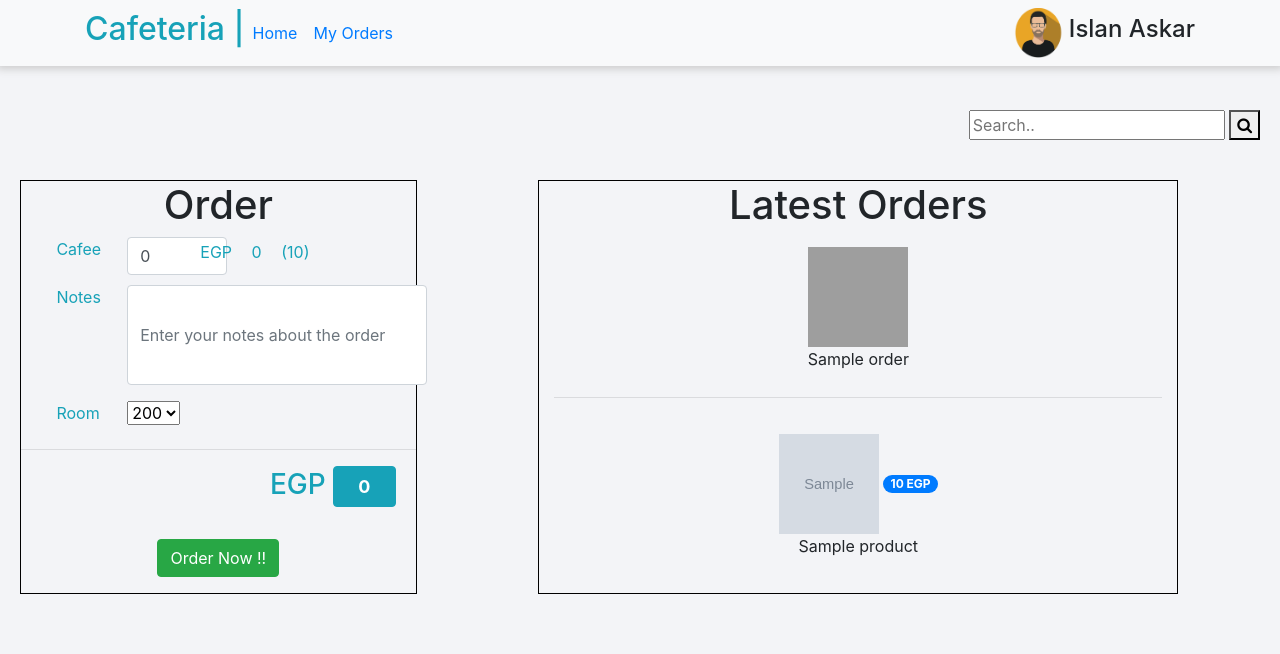
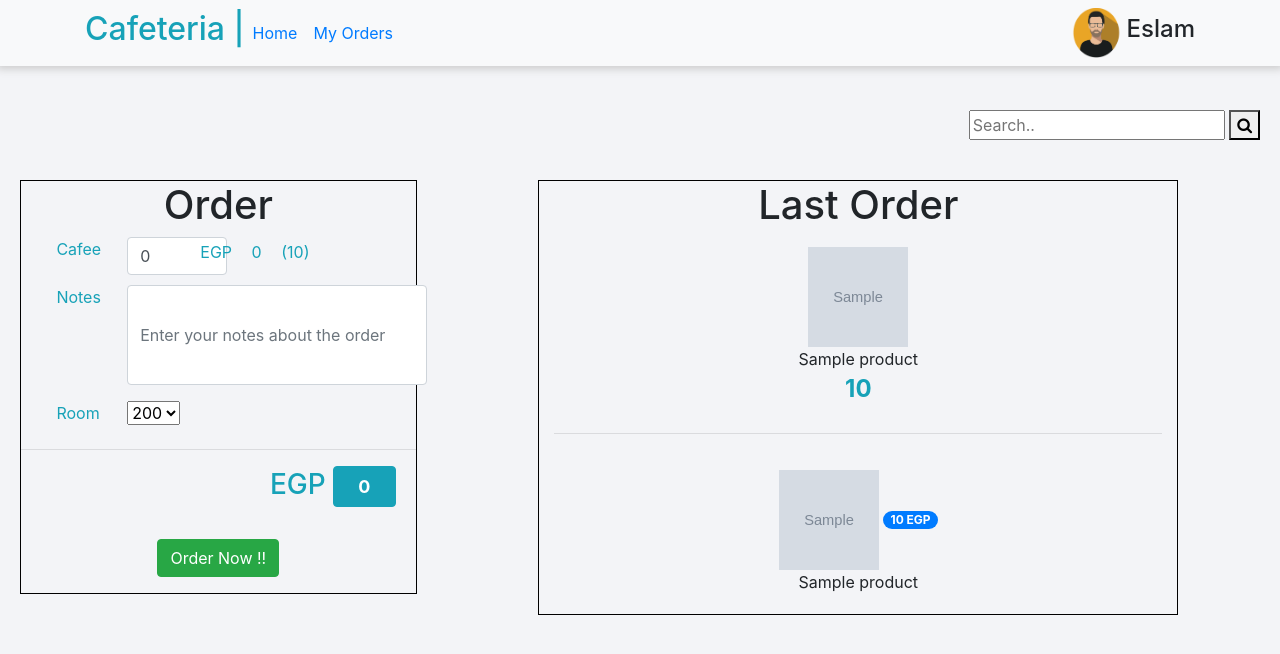
Before and after one commit to eslamelkholy/PHP-Cafeteria-Project, a PHP site: page /userhome.php in a window 1280 px wide. Shown: the top 654 px of the page. Run offline with PHP 8.4, Linux system fonts and the light colour scheme; tables that the repository leaves empty or names only in its code hold one stand-in row (values such as "Sample post"); grey boxes marked "Sample" are stand-in pictures; grey boxes are pictures that could not be loaded.

Commit message:
Show Orders using Jquery

```diff
--- a/Model/order.class.php
+++ b/Model/order.class.php
@@ -84,12 +84,15 @@ class Order
         ");
         return ($result) ? true : false;
     }
-    //List Latest Five Orders
-    public static function getLatestOrders()
+    //Get Last Order
+    public static function getLastOrderData()
     {
         global $db;
-        $result = mysqli_query($db,"SELECT name FROM orders INNER JOIN users ON orders.user_id = users.id LIMIT 5");
-        return $result;
+        $myOrder = mysqli_query($db,"SELECT * FROM orders WHERE `user_id` = 1 ORDER BY id DESC LIMIT 1");
+        $myOrderData = mysqli_fetch_assoc($myOrder);
+        $orderId = $myOrderData['id'];
+        $result = mysqli_query($db,"SELECT * FROM order_products INNER JOIN products ON product_id = id HAVING order_id = '$orderId'");
+        return ($result) ? $result : false;
     }
 }
 ?>
--- a/Views/myorders.php
+++ b/Views/myorders.php
@@ -1,3 +1,4 @@
+<!DOCTYPE html>
 <html>
 <head>
     <title>My Orders</title>
@@ -28,7 +29,6 @@
             border: 2px solid black;
             width: 100%;
             margin-top: 50px;
-
         }
         .images{
             margin-left: 40px;
--- a/Views/userNavbar.php
+++ b/Views/userNavbar.php
@@ -5,16 +5,16 @@
             <div class="collapse navbar-collapse " id="navbarSupportedContent">
                 <ul class="navbar-nav mr-auto">
                     <li class="nav-item active">
-                        <a class="nav-link" href="#">Home<span class="sr-only"></span></a>
+                        <a class="nav-link" href="userhome.php">Home<span class="sr-only"></span></a>
                     </li>
                     <li class="nav-item">
-                        <a class="nav-link" href="#">My Orders</a>
+                        <a class="nav-link" href="myorders.php">My Orders</a>
                     </li>
                 </ul>
                 <form class="form-inline my-2 my-lg-0">
                     <div class="my-2 my-sm-0">
                         <img src="../public/Images/userAvatar.png" width="50" height="50" alt="userAvatar" />
-                        <span class="h4">Islan Askar</span>
+                        <span class="h4">Eslam</span>
                     </div>
                 </form>
             </div>
--- a/Views/userhome.php
+++ b/Views/userhome.php
@@ -14,6 +14,11 @@
       font-weight: bold;
       font-size: 18px;
 
+    }
+    .quantity{
+      font-weight: bold;
+      color: #17a2b8;
+      font-size: 24px;
     }
   </style>
 </head>
@@ -82,13 +87,14 @@
       </section>
 
       <section  class="offset-1 col-6" style="text-align: center; border: 1px black solid;">
-        <h1>Latest Orders</h1>
-        <!-- Latest Five Orders !!! -->
-        <?php $result = Order::getLatestOrders();
+        <h1>Last Order</h1>
+        <!-- Last Orders !!! -->
+        <?php $result = Order::getLastOrderData();
             while ($row = mysqli_fetch_assoc($result)) { ?>
             <div style="display: inline-block; margin: 10px;">
-              <img src="../public/Images/order.png" width="100px" height="100px" />
+              <img src="../public/Images/<?php echo $row['product_picture']; ?>" width="100px" height="100px" />
               <figcaption><?php echo $row['name']; ?></figcaption>
+              <figcaption class="quantity"><?php echo $row['quantity'] ?></figcaption>
             </div>
         <?php }?>
         <hr class="divider">
--- a/public/js/moveOrders.js
+++ b/public/js/moveOrders.js
@@ -43,12 +43,8 @@ function showOrder(orderId,obj)
         $(".showOrder").text('+');
         $(".showOrder").removeClass('btn-danger');
         $(obj).toggleClass("btn-danger");
-        $(".orderImages").fadeIn();
-        $(".orderImages").fadeIn("slow");
-        $(".orderImages").fadeIn(3000);
-        $(".orderImages").show();
-        $(".orderImages").empty();
         $(obj).text('-');
+        $(".orderImages").fadeIn("slow").fadeIn(5000).show().empty();
         $.ajax({
             url:"http://localhost/CafeteriaProject/Controller/orderController.php",
             method:"post",
@@ -62,7 +58,7 @@ function showOrder(orderId,obj)
                         '<figcaption>'+product.name+'</figcaption>'+
                         '<figcaption>'+product.quantity+'</figcaption>'+
                     '</div>';
-                    $(".orderImages").append(html);
+                    $(".orderImages").append(html).fadeIn("slow").fadeIn(5000).show();
                 });
             },
             error:function(error){
@@ -73,11 +69,7 @@ function showOrder(orderId,obj)
     else
     {
         $(obj).text('+');
-        $(".orderImages").fadeOut();
-        $(".orderImages").fadeOut("slow");
-        $(".orderImages").fadeOut(3000);
-        $(".orderImages").empty();
-        $(".orderImages").hide();
         $(obj).toggleClass("btn-danger");
+        $(".orderImages").fadeOut("slow").fadeOut(6000).empty().hide();
     }
 }
```
